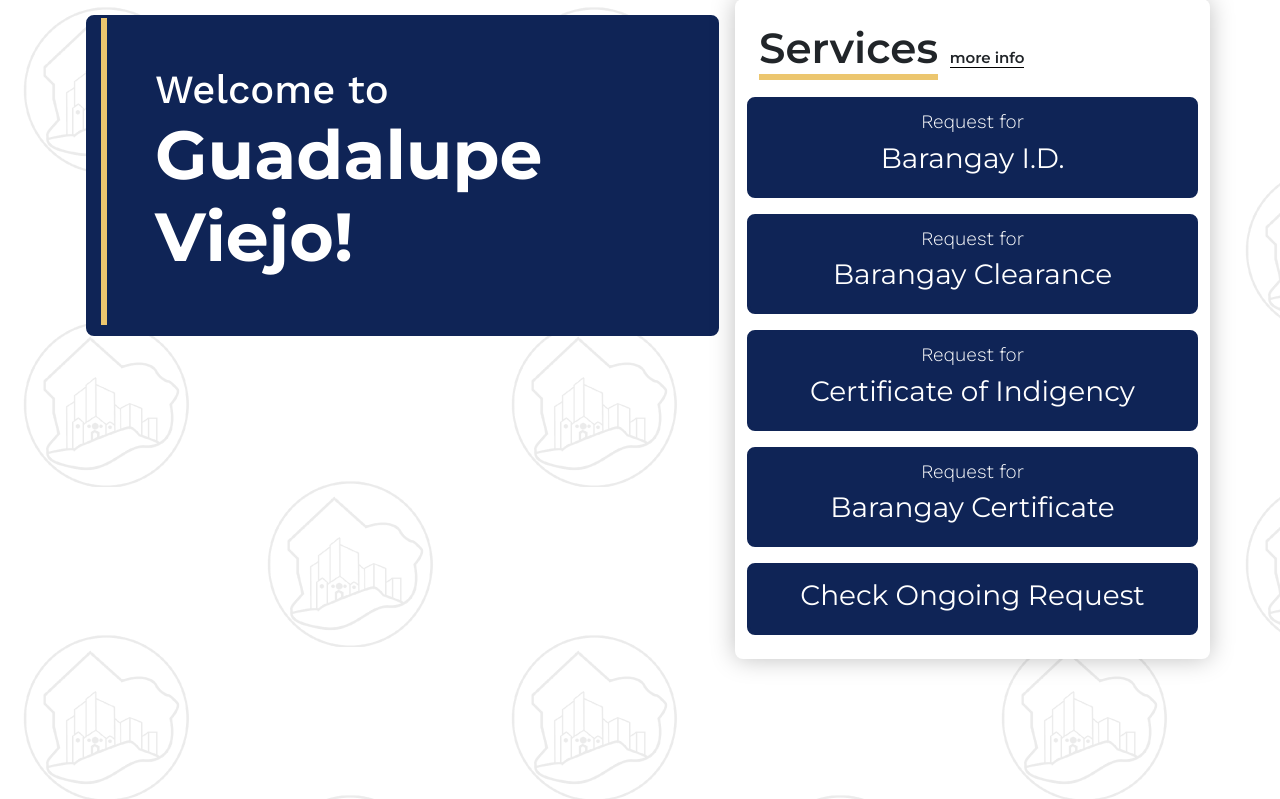
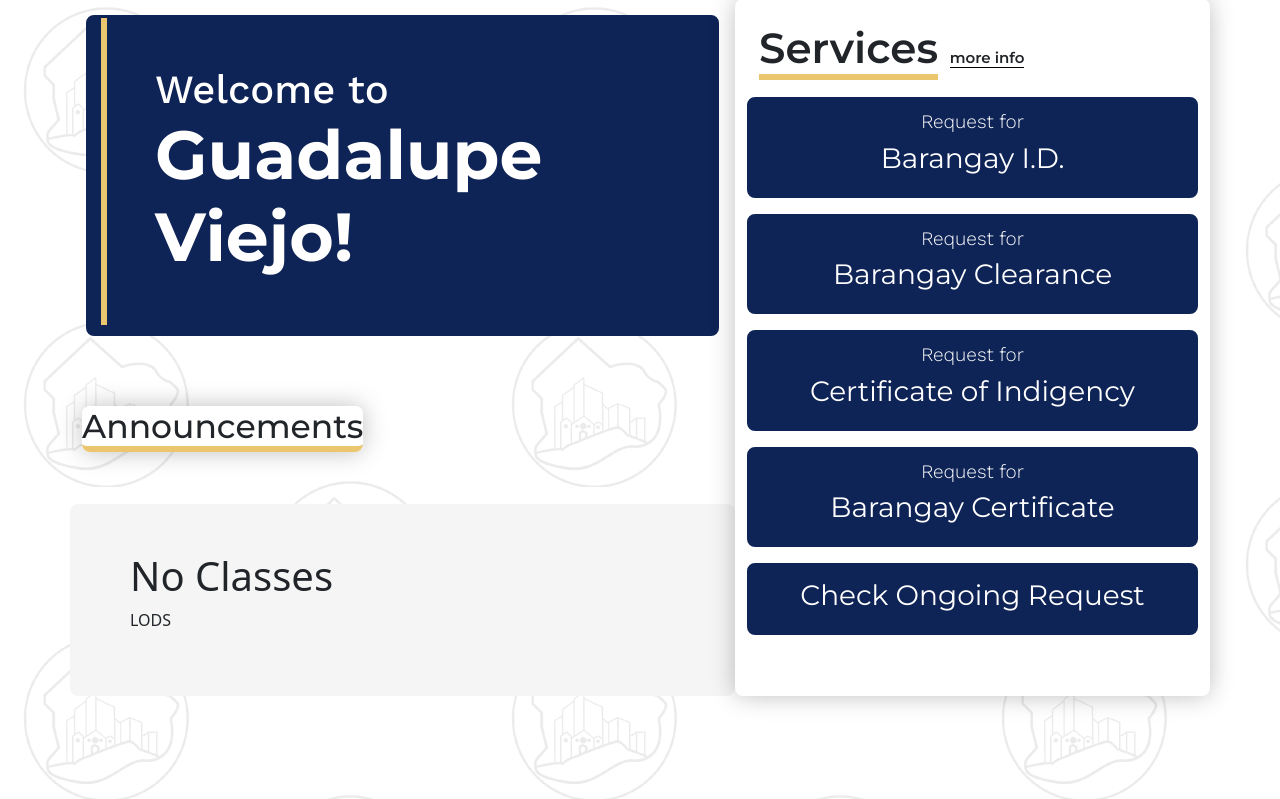
Before and after one commit to KennethFranco/Barangay-GV-Web-Portal, a Django app: page / in a window 1280 px wide. Shown: the part 141-940 px from the top of the page. Run offline with Django 4.2, Linux system fonts and the light colour scheme; data comes from the database, SQL or seed files in the repository; both versions use the stored data as it was after the commit.

Commit message:
announcements logic for backend integration

```diff
--- a/msys42/web_portal/admin.py
+++ b/msys42/web_portal/admin.py
@@ -1,5 +1,6 @@
 from django.contrib import admin
-from .models import barangay_id
+from .models import announcement, barangay_id
 
 # Register your models here.
 admin.site.register(barangay_id)
+admin.site.register(announcement)
--- a/msys42/web_portal/models.py
+++ b/msys42/web_portal/models.py
@@ -4,3 +4,9 @@ from django.db import models
 class barangay_id(models.Model):
     last_name = models.CharField(max_length = 100)
     first_name = models.CharField(max_length = 100)
+    objects = models.Manager()
+
+class announcement(models.Model):
+    title = models.CharField(max_length = 100)
+    content = models.CharField(max_length = 1000)
+    objects = models.Manager()
--- a/msys42/web_portal/static/styles.css
+++ b/msys42/web_portal/static/styles.css
@@ -62,6 +62,21 @@
     font-size: 68px;
 }
 
+/* ANNOUNCEMENTS */
+.announcementsHeader{
+    font-size: 33px;
+    font-weight: 500;
+    border-bottom: 6px solid #ECC66E;
+    background: #FFFFFF;
+    box-shadow: 0px 0px 24px rgba(0, 0, 0, 0.25);
+    border-radius: 8px;
+}
+
+.announcementsFrame{
+    background: #F5F5F5;
+    border-radius: 8px;
+}
+
 /* SERVICES */
 .servicesFrame{
     background: #FFFFFF;
--- a/msys42/web_portal/templates/base.html
+++ b/msys42/web_portal/templates/base.html
@@ -52,6 +52,18 @@
                         <div class = "hero">
                             <h1 class = "bodyFont heroBody p-5">Welcome to <br><span class = "titleFont heroTitle">Guadalupe Viejo!</span></h1>
                         </div>
+                    </div>
+
+                    <div class="row mt-5">
+                        <h1 class = "titleFont"><span class = "announcementsHeader">Announcements</span></h1>
+                    </div>
+                    <div class="row mt-5 p-5 announcementsFrame">
+                        {% for a in announcements %}
+                            <div>
+                                <h1>{{a.title}}</h1>
+                                <p>{{a.content}}</p>
+                            </div>
+                        {% endfor %}
 
                     </div>
 
--- a/msys42/web_portal/views.py
+++ b/msys42/web_portal/views.py
@@ -1,10 +1,14 @@
 from django.shortcuts import render, redirect, get_object_or_404
 from django.http import HttpResponse
-from .models import barangay_id
+from .models import barangay_id, announcement
 
 # Create your views here.
 def base(request):
-    return render(request, "base.html")
+    context = {
+        "barangay_ids": barangay_id.objects.all(),
+        "announcements": announcement.objects.all()
+    }
+    return render(request, "base.html", context)
 
 def say_hello(request):
     return render(request, "hello.html")
@@ -17,3 +21,7 @@ def create_barangay_id(request):
         return redirect("hello/")
     else:
         return render(request, "hello.html")
+
+def barangay_ids(request):
+    barangay_id_objects = barangay_id.objects.all()
+    return render(request, "base.html", {'barangay_ids': barangay_id_objects})
```
Also changed, not shown: msys42/db.sqlite3, msys42/web_portal/migrations/0002_announcement.py (added).
